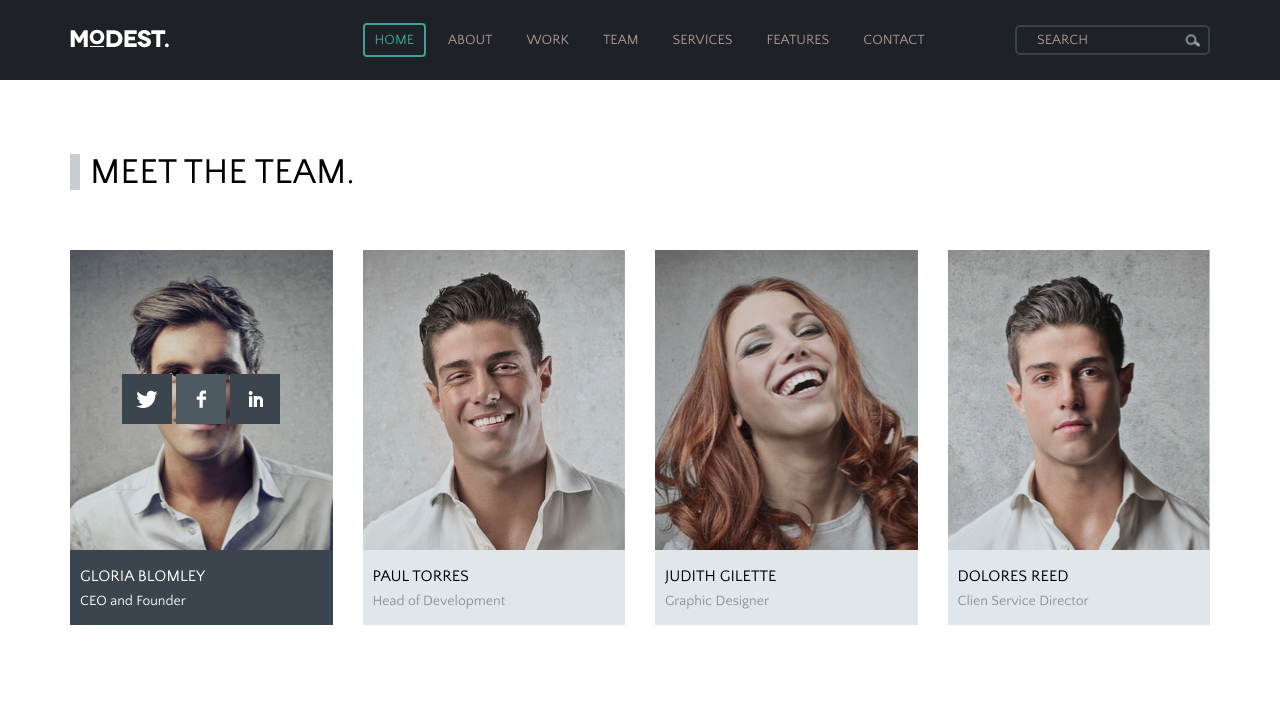
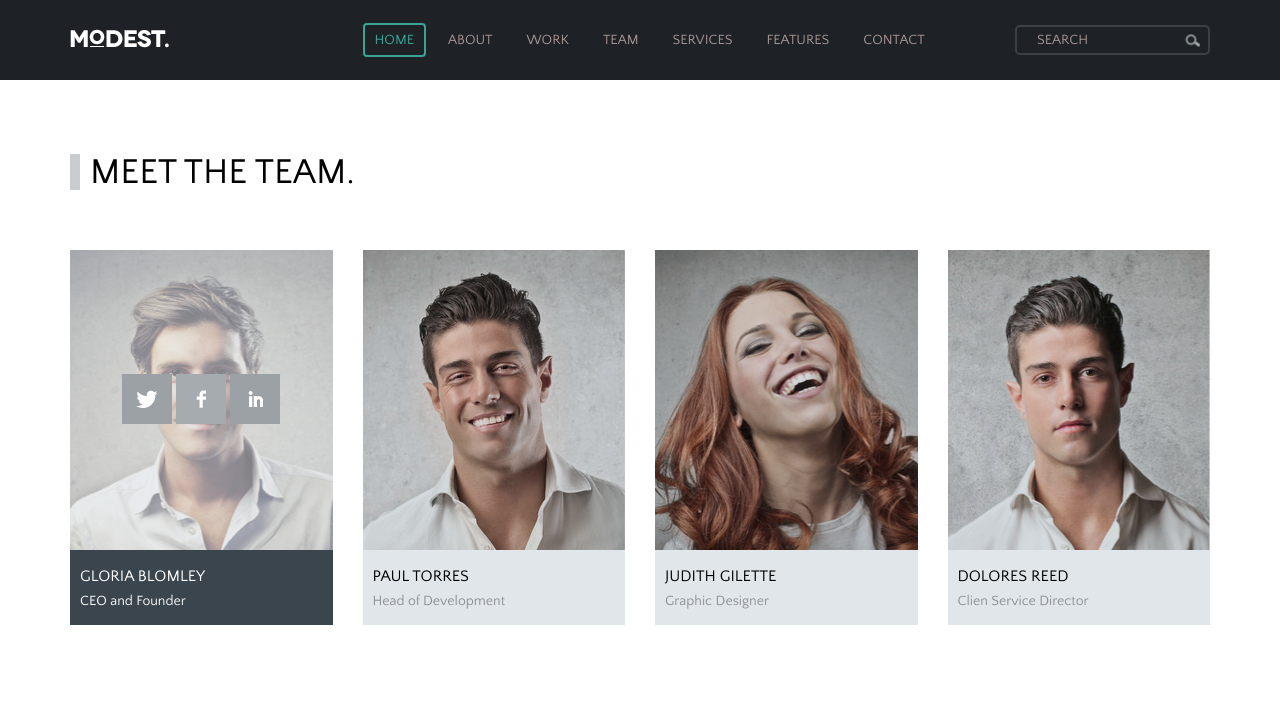
Before and after one commit to maaksimn/modest.github.io, a plain HTML site: page index.html in a window 1280 px wide. In both pictures the pointer is over the element 201 px from the left and 1576 px from the top of the page. Shown: the part 1176-1897 px from the top of the page. Drawn offline with nearby package versions, Linux system fonts and the light colour scheme.

Commit message:
opacity added

```diff
--- a/style.css
+++ b/style.css
@@ -323,6 +323,10 @@ body {
 
 .colleague:hover .colleague-social{
     visibility: visible;
+}
+
+.colleague:hover .colleague-photo{
+    opacity: 0.5;
 }
 
 .colleague:hover .colleague-info, .colleague:hover .colleague-info p{
```
